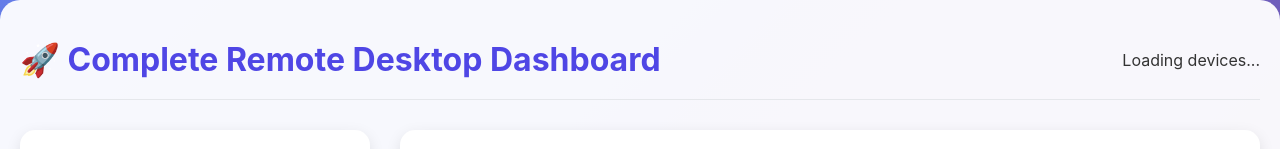
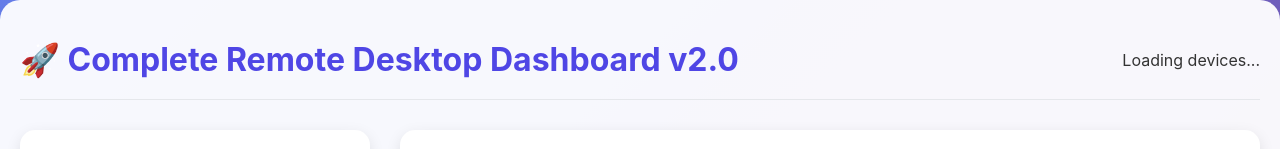
Before and after one commit to stangtennis/Remote, a website: page public/dashboard.html in a window 1280 px wide. Shown: the top 149 px of the page. Drawn offline with nearby package versions, Linux system fonts and the light colour scheme.

Commit message:
Force cache refresh - Dashboard v2.0 with WebSocket connection

```diff
--- a/public/dashboard.html
+++ b/public/dashboard.html
@@ -3,7 +3,7 @@
 <head>
     <meta charset="UTF-8">
     <meta name="viewport" content="width=device-width, initial-scale=1.0">
-    <title>🚀 Complete Remote Desktop Dashboard</title>
+    <title>🚀 Complete Remote Desktop Dashboard v2.0</title>
     <script src="https://unpkg.com/@supabase/supabase-js@2"></script>
     <style>
         * { margin: 0; padding: 0; box-sizing: border-box; }
@@ -102,7 +102,7 @@
 <body>
     <div class="container">
         <div class="header">
-            <h1>🚀 Complete Remote Desktop Dashboard</h1>
+            <h1>🚀 Complete Remote Desktop Dashboard v2.0</h1>
             <div id="stats">
                 <span id="deviceCount">Loading devices...</span>
             </div>
```
